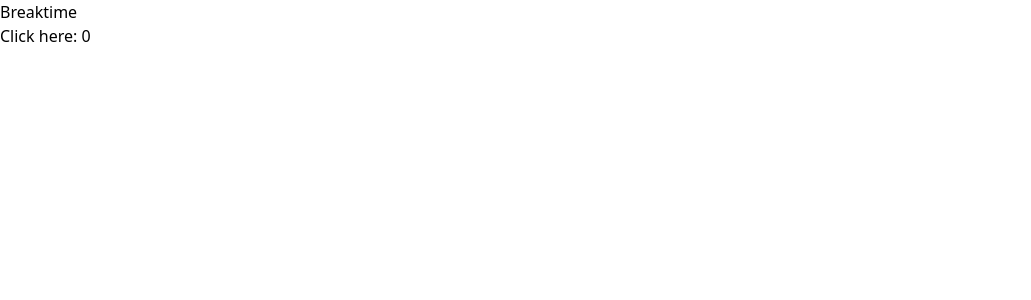
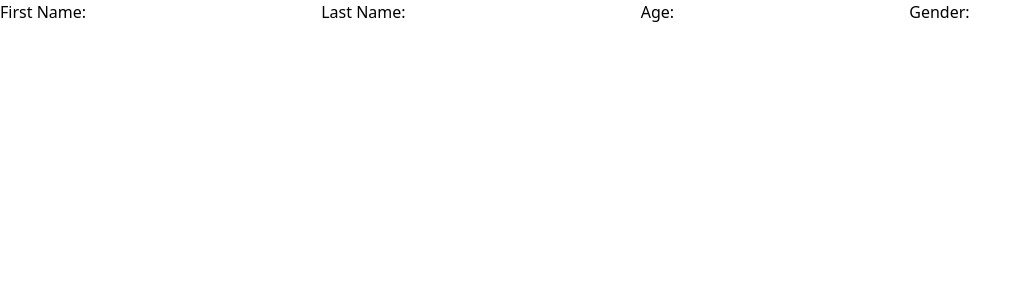
Before and after one commit to JumboCode/breaktime, a React (Vite) app in the folder frontend/breaktime/: page / in a window 1280 px wide. Shown: the top 300 px of the page, without its empty margins (0-1031 px from the left). Built offline with nearby package versions, Linux system fonts and the light colour scheme.

Commit message:
Added input text fields for first,last name, age, gender

```diff
--- a/frontend/breaktime/src/App.jsx
+++ b/frontend/breaktime/src/App.jsx
@@ -6,15 +6,14 @@
 
 import PWABadge from './PWABadge.jsx';
 import ExampleComponent from './components/exampleComponent.jsx';
-import userSignup from './components/exampleComponent.jsx';
+import UserSignup from './components/userSignup.jsx';
 
 
 function App() {
 
   return (
     <>
-      <ExampleComponent/>
-      <userSignup/>
+      <UserSignup/>
 
       <PWABadge />
     </>
--- a/frontend/breaktime/src/components/userSignup.jsx
+++ b/frontend/breaktime/src/components/userSignup.jsx
@@ -1,20 +1,54 @@
 import { useState } from 'react';
 
 
-function userSignup() {
-    const [count, setCount] = useState(0);
+function UserSignup() {
+    const [formData, setFormData] = useState ({
+        firstName: '',
+        lastName: '',
+        age: '',
+        gender: ''
+    });
+
+
+    const handleChange = (event) => {
+        const { id, value } = event.target;
+        setFormData((prevData) => ({
+            ...prevData,
+            [id]: value
+        }));
+    }
 
     return (
         <div>
-            {/* <h1>Breaktime</h1>
-            <button onClick={() => setCount((count) => (count * 100) + 67)}>
-            Click here: {count}
-            </button> */}
-
-            <label htmlFor="textInput">First Name:</label>
-            <input type="text" id="textInput" value={inputValue} onchange={handleChange}> Hello
+            <label htmlFor="firstName">First Name: </label>
+            <input
+                type="text"
+                id="firstName"
+                value={formData.firstName}
+                onChange={handleChange}>
+            </input>
+            <label htmlFor="lastName">Last Name: </label>
+            <input
+                type="text"
+                id="lastName"
+                value={formData.lastName}
+                onChange={handleChange}>
+            </input>
+            <label htmlFor="age">Age: </label>
+            <input
+                type="text"
+                id="age"
+                value={formData.age}
+                onChange={handleChange}>
+            </input>
+            <label htmlFor="gender">Gender: </label>
+            <input
+                type="text"
+                id="gender"
+                value={formData.gender}
+                onChange={handleChange}>
             </input>
         </div>);
 }
 
-export default userSignup;
+export default UserSignup;
```
